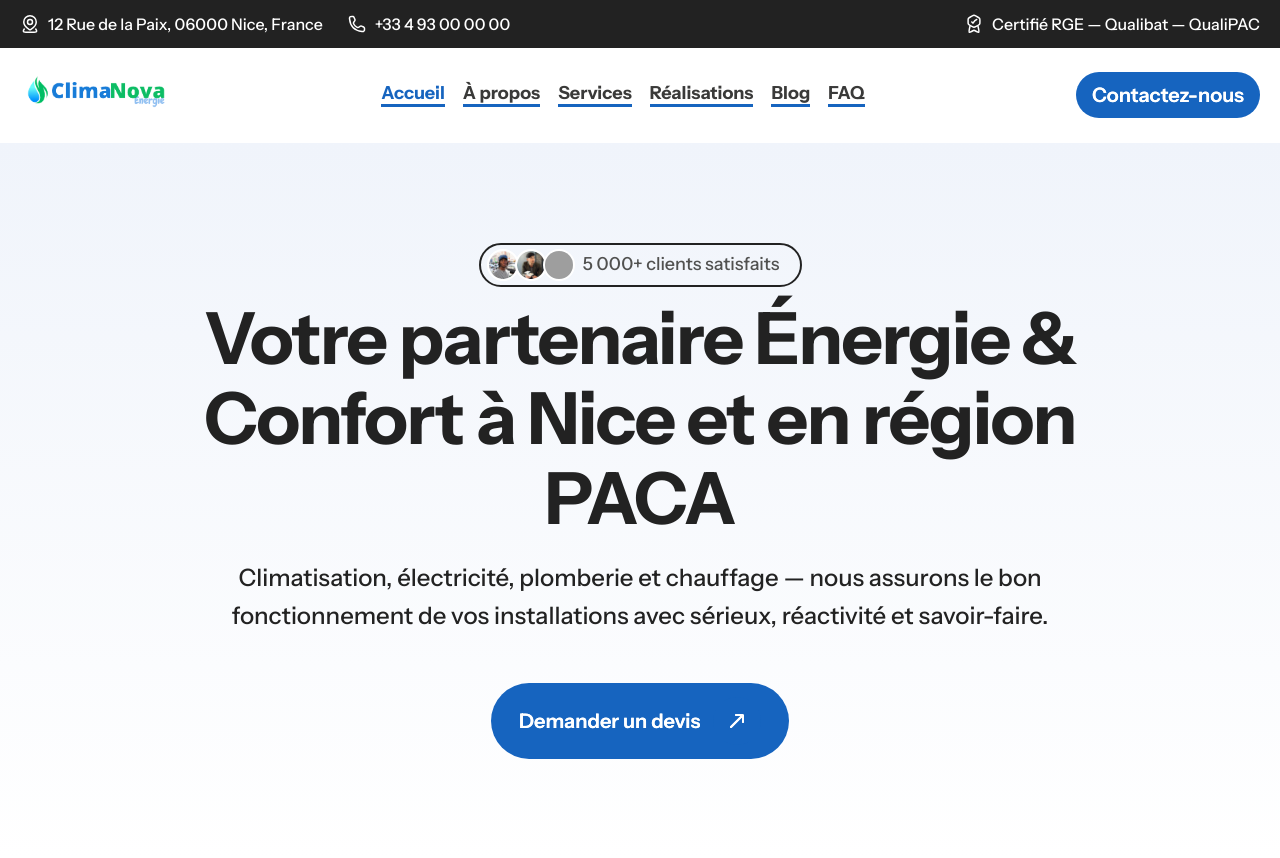
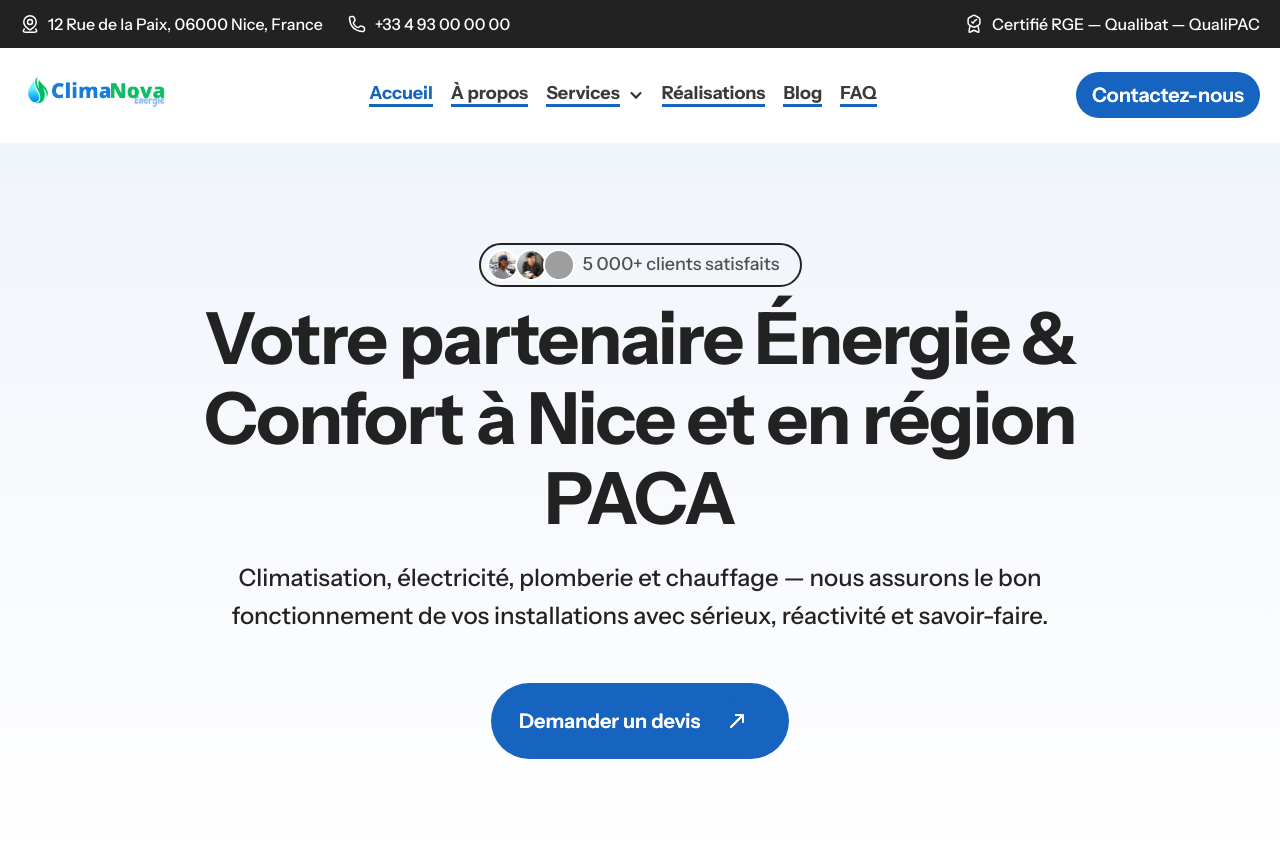
Before and after one commit to sofyanebarakat-beep/ClimaNova, a PHP site: page / in a window 1280 px wide. Shown: the top 858 px of the page. Run offline with PHP 8.4, Linux system fonts and the light colour scheme; grey boxes are pictures that could not be loaded.

Commit message:
Add services dropdown to header

```diff
--- a/css/components/header.css
+++ b/css/components/header.css
@@ -6,3 +6,43 @@
 .nav-menu-link.w--current {
   color: var(--cn-blue);
 }
+
+.cn-services-dropdown {
+  position: relative;
+}
+
+.cn-services-dropdown-button {
+  appearance: none;
+  background: transparent;
+  border: 0;
+  cursor: pointer;
+  font-family: inherit;
+}
+
+.cn-services-dropdown-list {
+  display: none;
+  z-index: 20;
+  grid-row-gap: 14px;
+  flex-direction: column;
+  position: absolute;
+  top: 100%;
+  left: 0;
+  box-shadow: 0 18px 50px rgba(13, 23, 40, .12);
+}
+
+.cn-services-dropdown.is-open .cn-services-dropdown-list {
+  display: flex;
+}
+
+.cn-services-dropdown.is-open .service-dropdown-icon {
+  transform: rotate(180deg);
+}
+
+.cn-services-submenu-link {
+  display: block;
+}
+
+.cn-services-submenu-link.w--current,
+.cn-services-submenu-link:hover {
+  color: var(--cn-blue);
+}
--- a/js/components/site-header.js
+++ b/js/components/site-header.js
@@ -6,11 +6,14 @@ function withAssetUrls(html) {
 
 function markCurrentNav(container) {
   const path = currentPath();
+  const isServicesArea = path.includes("/services/") || path.endsWith("/innerpages/services");
 
-  container.querySelectorAll(".nav-menu-link").forEach((link) => {
+  container.querySelectorAll(".nav-menu-link, .cn-services-submenu-link").forEach((link) => {
     const href = link.getAttribute("href") || "";
     const normalizedHref = href.replace(/\.html$/, "").replace(/\/$/, "");
-    const isCurrent = path === normalizedHref || path.endsWith(normalizedHref.replace(/^\/ClimaNova/, ""));
+    const isCurrent = link.dataset.navSection === "services"
+      ? isServicesArea
+      : path === normalizedHref || path.endsWith(normalizedHref.replace(/^\/ClimaNova/, ""));
 
     link.classList.toggle("w--current", isCurrent);
     if (isCurrent) {
@@ -21,12 +24,46 @@ function markCurrentNav(container) {
   });
 }
 
+function initServicesDropdown(header) {
+  const dropdown = header.querySelector(".cn-services-dropdown");
+  const toggleArea = header.querySelector(".cn-services-dropdown-toggle");
+  const toggle = header.querySelector(".cn-services-dropdown-button");
+
+  if (!dropdown || !toggleArea || !toggle) {
+    return;
+  }
+
+  const setOpen = (isOpen) => {
+    dropdown.classList.toggle("is-open", isOpen);
+    toggle.setAttribute("aria-expanded", String(isOpen));
+  };
+
+  toggleArea.addEventListener("click", (event) => {
+    event.preventDefault();
+    setOpen(!dropdown.classList.contains("is-open"));
+  });
+
+  document.addEventListener("click", (event) => {
+    if (!dropdown.contains(event.target)) {
+      setOpen(false);
+    }
+  });
+
+  document.addEventListener("keydown", (event) => {
+    if (event.key === "Escape") {
+      setOpen(false);
+      toggle.focus();
+    }
+  });
+}
+
 export function renderHeader(target) {
   target.outerHTML = withAssetUrls(HEADER_TEMPLATE);
   const header = document.querySelector(".header");
 
   if (header) {
     markCurrentNav(header);
+    initServicesDropdown(header);
   }
 }
 
@@ -82,9 +119,25 @@ const HEADER_TEMPLATE = `<div class="top-bar">
               <a href="/ClimaNova/innerpages/about-us.html" aria-current="page" class="nav-menu-link w--current">À propos</a>
               <div class="nav-border"></div>
             </div>
-            <div class="nav-menu-item">
-              <a href="/ClimaNova/innerpages/services.html" class="nav-menu-link">Services</a>
-              <div class="nav-border"></div>
+            <div class="nav-services-dropdown cn-services-dropdown">
+              <div class="nav-service-dropdown-toggle cn-services-dropdown-toggle">
+                <div class="nav-menu-item">
+                  <button type="button" class="nav-menu-link cn-services-dropdown-button" data-nav-section="services" aria-haspopup="true" aria-expanded="false">Services</button>
+                  <div class="nav-border"></div>
+                </div>
+                <div class="navbar-service-dropdown-icon">
+                  <div class="service-dropdown-icon w-icon-dropdown-toggle"></div>
+                </div>
+              </div>
+              <nav class="nav-service-dropdown-list cn-services-dropdown-list" aria-label="Services">
+                <a href="/ClimaNova/innerpages/services.html" class="nav-list-item-link cn-services-submenu-link">Tous les services</a>
+                <a href="/ClimaNova/services/climatisation.html" class="nav-list-item-link cn-services-submenu-link">Climatisation</a>
+                <a href="/ClimaNova/services/chauffage.html" class="nav-list-item-link cn-services-submenu-link">Chauffage</a>
+                <a href="/ClimaNova/services/electricite.html" class="nav-list-item-link cn-services-submenu-link">Électricité</a>
+                <a href="/ClimaNova/services/plomberie.html" class="nav-list-item-link cn-services-submenu-link">Plomberie</a>
+                <a href="/ClimaNova/services/renovation.html" class="nav-list-item-link cn-services-submenu-link">Rénovation énergétique</a>
+                <a href="/ClimaNova/services/entretien.html" class="nav-list-item-link cn-services-submenu-link">Entretien &amp; dépannage</a>
+              </nav>
             </div>
             <div class="nav-menu-item">
               <a href="/ClimaNova/innerpages/projects.html" class="nav-menu-link">Réalisations</a>
```
Also changed, not shown: components/header.html (+19 -3 lines).
